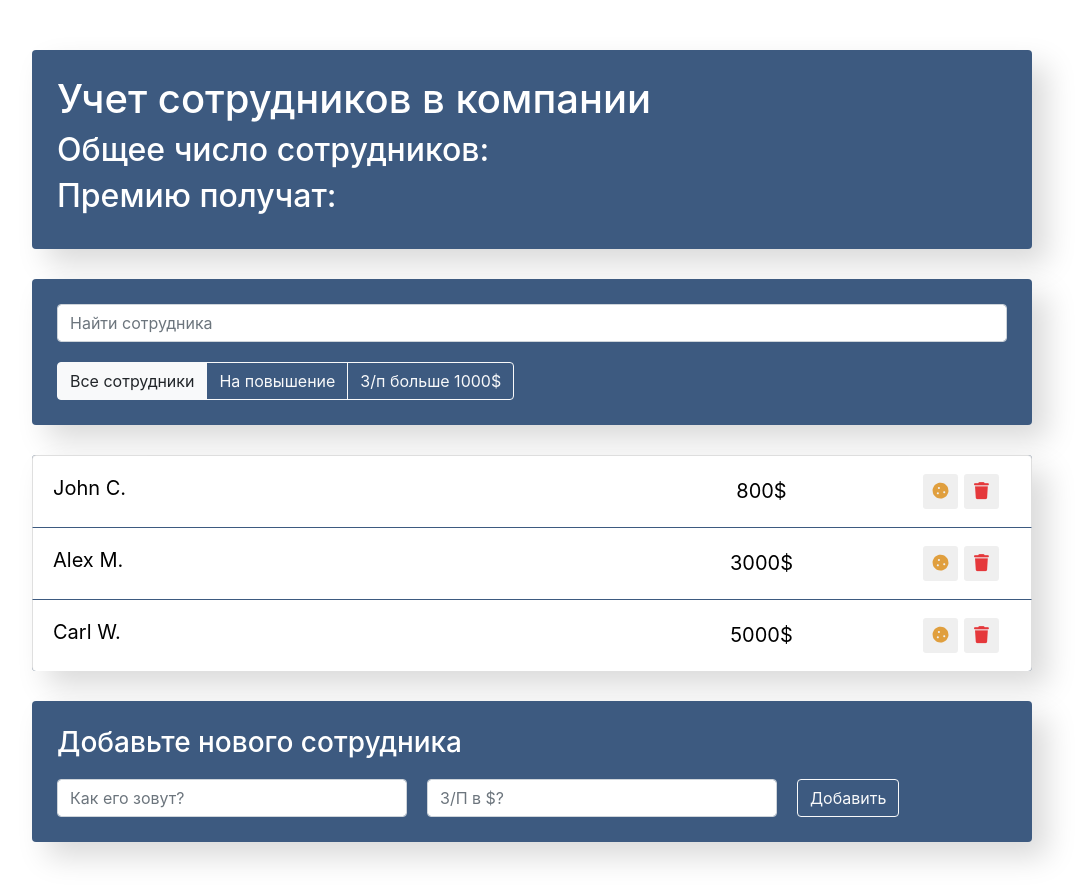
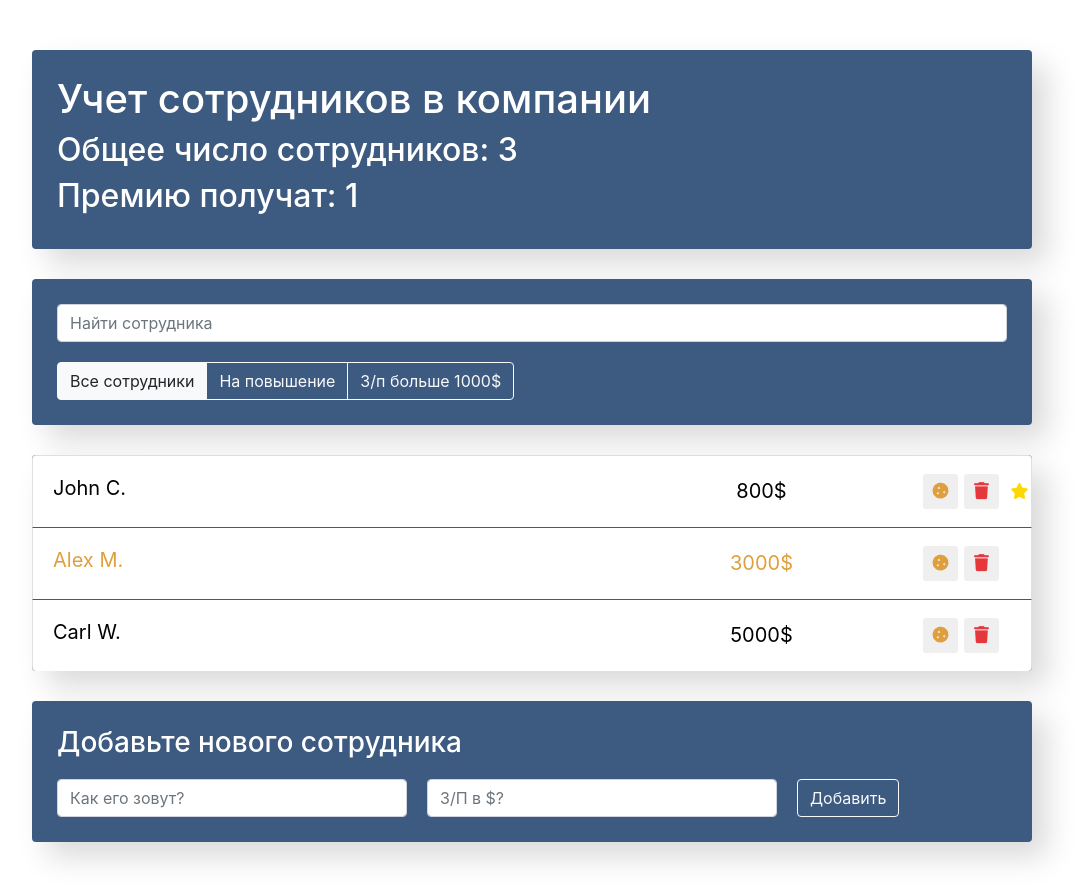
Before and after one commit to vldmr42/react_employers, a React (Create React App) app: page / in a window 1280 px wide. Shown: the whole page, without its empty margins (108-1192 px from the left). Built offline with nearby package versions, Linux system fonts and the light colour scheme.

Commit message:
refactor increase and like buttons, app-info summary

```diff
--- a/src/components/app-info/app-info.js
+++ b/src/components/app-info/app-info.js
@@ -1,11 +1,11 @@
 import './app-info.css';
 
-const AppInfo = () =>{
+const AppInfo = ({employees, increased}) =>{
     return (
         <div className="app-info">
             <h1>Учет сотрудников в компании</h1>
-            <h2>Общее число сотрудников: </h2>
-            <h2>Премию получат: </h2>
+            <h2>Общее число сотрудников: {employees}</h2>
+            <h2>Премию получат: {increased}</h2>
         </div>
     )
 }
--- a/src/components/app/app.js
+++ b/src/components/app/app.js
@@ -13,9 +13,9 @@
         super(props);
         this.state = {
             data: [
-                {name: 'John C.', salary: 800, increase: false, id: 1},
-                {name: 'Alex M.', salary: 3000, increase: true, id: 2},
-                {name: 'Carl W.', salary: 5000, increase: false, id: 3},
+                {name: 'John C.', salary: 800, increase: false, rise: true, id: 1},
+                {name: 'Alex M.', salary: 3000, increase: true, rise: false, id: 2},
+                {name: 'Carl W.', salary: 5000, increase: false, rise: false, id: 3},
             ],
         }
         this.nextId = 4;
@@ -35,6 +35,7 @@
             name: name,
             salary: salary,
             increase: false,
+            rise: false,
             id: this.nextId++
         }
         this.setState(({data})=>{
@@ -43,10 +44,59 @@
         });
     }
 
+    onToggleIncrease = (id)=>{
+
+        // this.setState(({data})=>{
+        //     const index = data.findIndex(elem=>elem.id===id);
+
+        //     const old = data[index];
+        //     const newItem = {...old, increase: !old.increase};
+        //     const newArr = [...data.slice(0, index), newItem, ...data.slice(index+1)];
+
+        //     return {data: newArr};
+        // })
+
+        this.setState(({data})=>({
+           data: data.map(item =>{
+               if(item.id === id){
+                   return {...item, increase: !item.increase};
+               }
+               return item;
+           })
+        }))
+    }
+
+    onToggleRise = (id)=>{
+        this.setState(({data})=>({
+            data: data.map(item =>{
+                if(item.id === id){
+                    return {...item, rise: !item.rise};
+                }
+                return item;
+            })
+         }))
+    }
+
+    onToggleProp = (id, prop)=>{
+        this.setState(({data})=>({
+            data: data.map(item =>{
+                if(item.id === id){
+                    return {...item, [prop]: !item[prop]};
+                }
+                return item;
+            })
+         }))
+    }
+
     render(){
+        const employees = this.state.data.length;
+        const increased = this.state.data.filter(item=>item.increase).length;
+
         return (
             <div className="app">
-                <AppInfo/>
+                <AppInfo
+                    employees={employees}
+                    increased={increased}/>
 
                 <div className="search-panel">
                     <SearchPanel/>
@@ -54,7 +104,8 @@
                 </div>
                 <EmployeesList
                     data={this,this.state.data}
-                    onDelete={this.deleteItem}/>
+                    onDelete={this.deleteItem}
+                    onToggleProp={this.onToggleProp}/>
                 <EmployeesAddForm onAdd={this.addItem}/>
             </div>
         );
--- a/src/components/employees-list-item/employees-list-item.js
+++ b/src/components/employees-list-item/employees-list-item.js
@@ -1,43 +1,42 @@
-import { Component } from 'react';
-
 import './employees-list-item.css';
 
-class EmployeesListItem extends Component {
-    constructor(props){
-        super(props);
-        this.state = {
-            increase: false,
-            classNames: "list-group-item d-flex justify-content-between",
+const  EmployeesListItem = (props)=> {
+
+    // onIncrease = () =>{
+    //     if(this.state.classNames.includes(' increase')){
+    //         this.setState({classNames: this.state.classNames.replace(' increase', '')});
+    //     }else{
+    //         this.setState({classNames: this.state.classNames + ' increase'});
+    //     }
+    // }
+
+    // onLike = ()=>{
+    //     if(this.state.classNames.includes(' like')){
+    //         this.setState({classNames: this.state.classNames.replace(' like', '')});
+    //     }else{
+    //         this.setState({classNames: this.state.classNames + ' like'});
+    //     }
+    // }
+
+    const {name, salary, onDelete, onToggleProp, increase, rise} = props;
+
+    let classNames = "list-group-item d-flex justify-content-between";
+    if (increase){
+        classNames += ' increase';
     }
+    if (rise){
+        classNames += ' like';
     }
 
-    onIncrease = () =>{
-        if(this.state.classNames.includes(' increase')){
-            this.setState({classNames: this.state.classNames.replace(' increase', '')});
-        }else{
-            this.setState({classNames: this.state.classNames + ' increase'});
-        }
-    }
-
-    onLike = ()=>{
-        if(this.state.classNames.includes(' like')){
-            this.setState({classNames: this.state.classNames.replace(' like', '')});
-        }else{
-            this.setState({classNames: this.state.classNames + ' like'});
-        }
-    }
-
-    render(){
-        const {name, salary, onDelete} = this.props;
-
     return (
-            <li className={this.state.classNames}>
-                <span className="list-group-item-label" onClick={this.onLike}>{name}</span>
+        <li className={classNames}>
+            <span className="list-group-item-label" onClick={onToggleProp} data-toggle="rise">{name}</span>
             <input type="text" className="list-group-item-input" defaultValue={salary + '$'}/>
             <div className='d-flex justify-content-center align-items-center'>
                 <button type="button"
                     className="btn-cookie btn-sm "
-                        onClick={this.onIncrease}>
+                    onClick={onToggleProp}
+                    data-toggle="increase">
                     <i className="fas fa-cookie"></i>
                 </button>
 
@@ -51,6 +50,5 @@
         </li>
     )
 }
-}
 
 export default EmployeesListItem;
--- a/src/components/employees-list/employees-list.js
+++ b/src/components/employees-list/employees-list.js
@@ -2,7 +2,7 @@
 
 import './employees-list.css';
 
-const EmployeesList=({data, onDelete})=>{
+const EmployeesList=({data, onDelete, onToggleProp})=>{
 
     const elements = data.map(item => {
         const {id, ...itemProps} = item;
@@ -10,7 +10,8 @@
             <EmployeesListItem
             key={id}
             {...itemProps}
-            onDelete={()=>onDelete(id)}/>
+            onDelete={()=>onDelete(id)}
+            onToggleProp={(e)=>onToggleProp(id, e.currentTarget.getAttribute('data-toggle'))}/>
         )
     })
 
```
Lines whose indentation alone changed are shown as unchanged.
